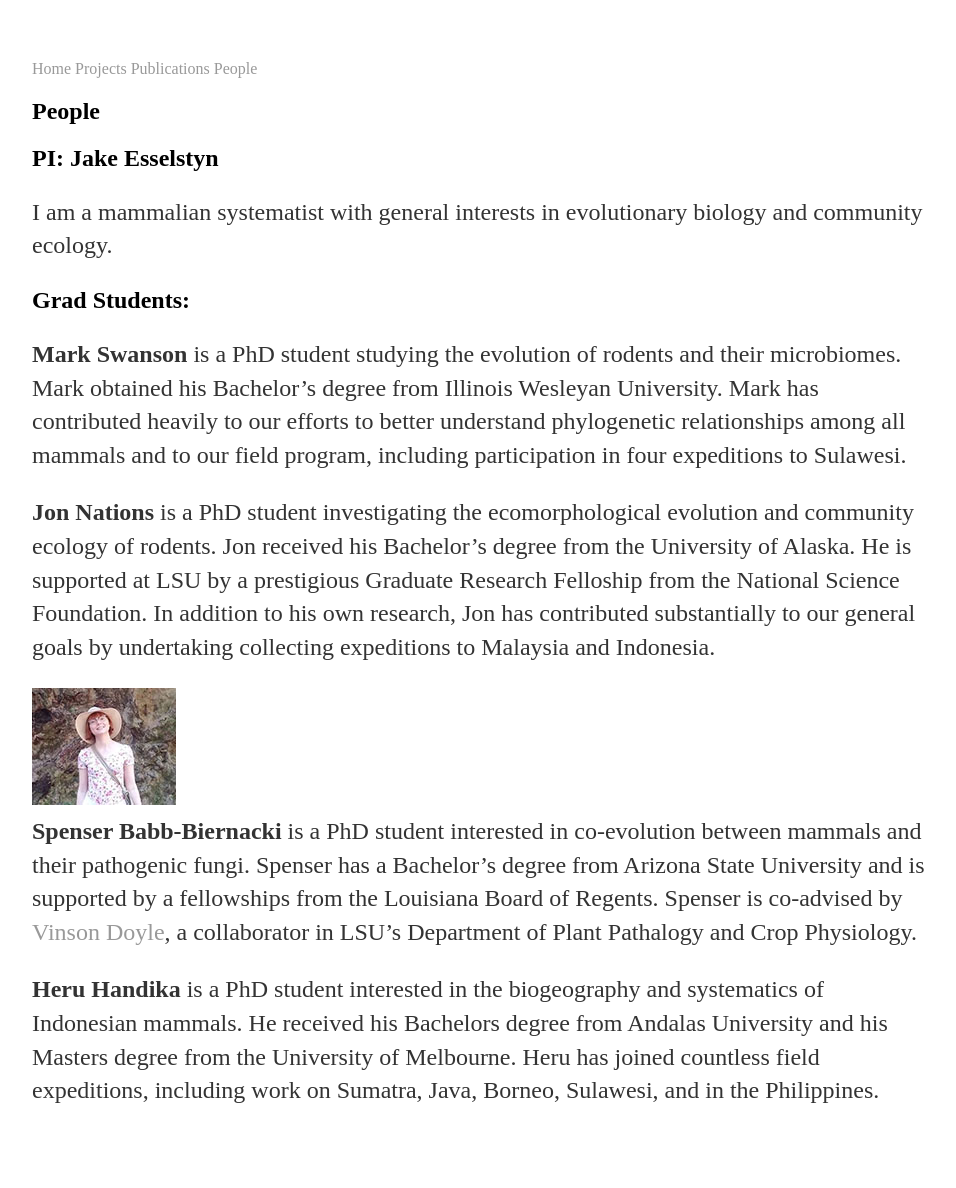
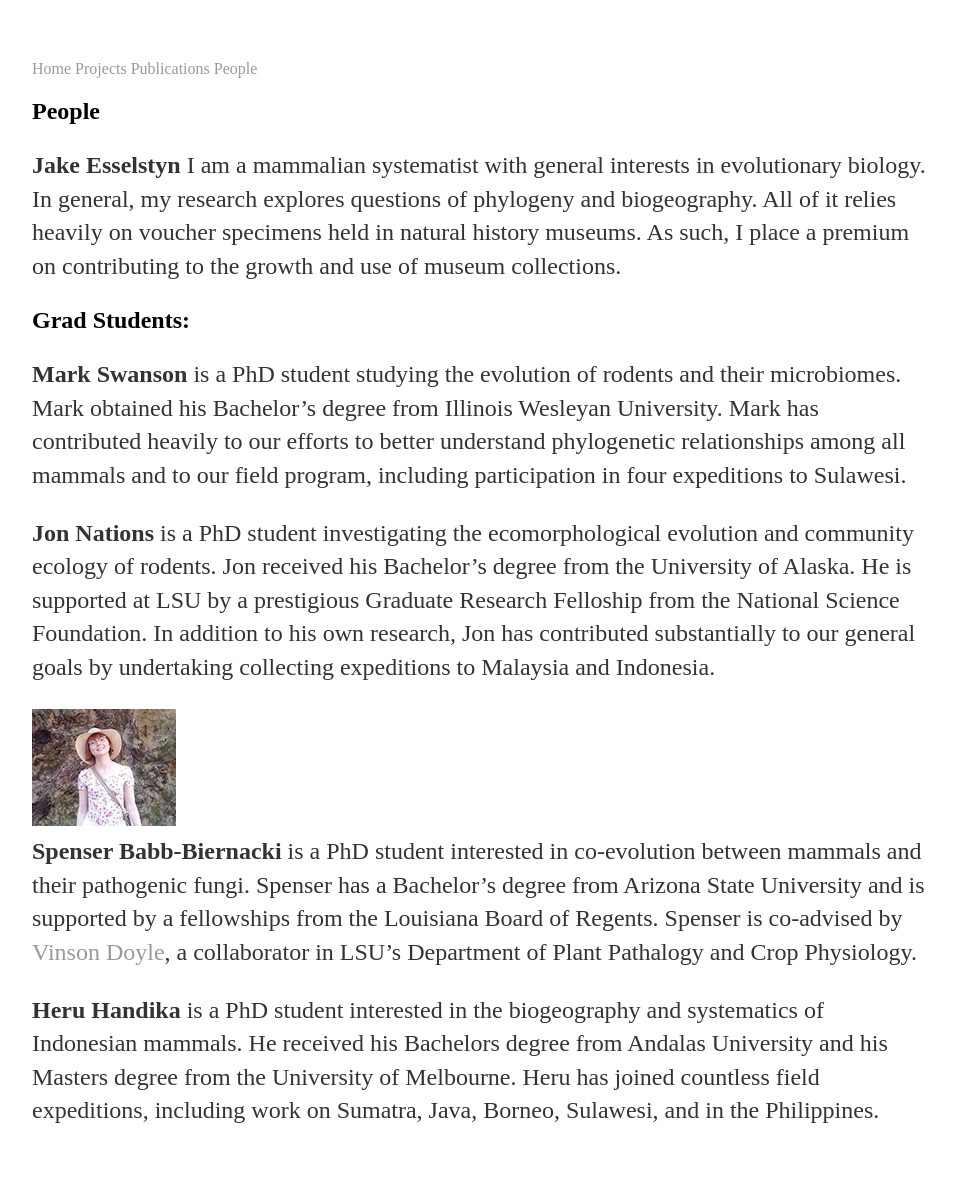
Before and after one commit to esselstyn/esselstyn.github.io, a Jekyll site: the page built from people.md, in a window 1280 px wide. Shown: the whole page, without its empty margins (160-1116 px from the left). Built offline with Jekyll 4.4.1, drawn with Linux system fonts in a browser that asks for light colours.

Commit message:
Update people.md

```diff
--- a/people.md
+++ b/people.md
@@ -4,8 +4,8 @@ title: People
 ---
 ## People
 
-## PI: Jake Esselstyn
-I am a mammalian systematist with general interests in evolutionary biology and community ecology.
+**Jake Esselstyn**
+I am a mammalian systematist with general interests in evolutionary biology. In general, my research explores questions of phylogeny and biogeography. All of it relies heavily on voucher specimens held in natural history museums. As such, I place a premium on contributing to the growth and use of museum collections.
 
 ## Grad Students:
 **Mark Swanson** is a PhD student studying the evolution of rodents and their microbiomes. Mark obtained his Bachelor's degree from Illinois Wesleyan University. Mark has contributed heavily to our efforts to better understand phylogenetic relationships among all mammals and to our field program, including participation in four expeditions to Sulawesi.
```
